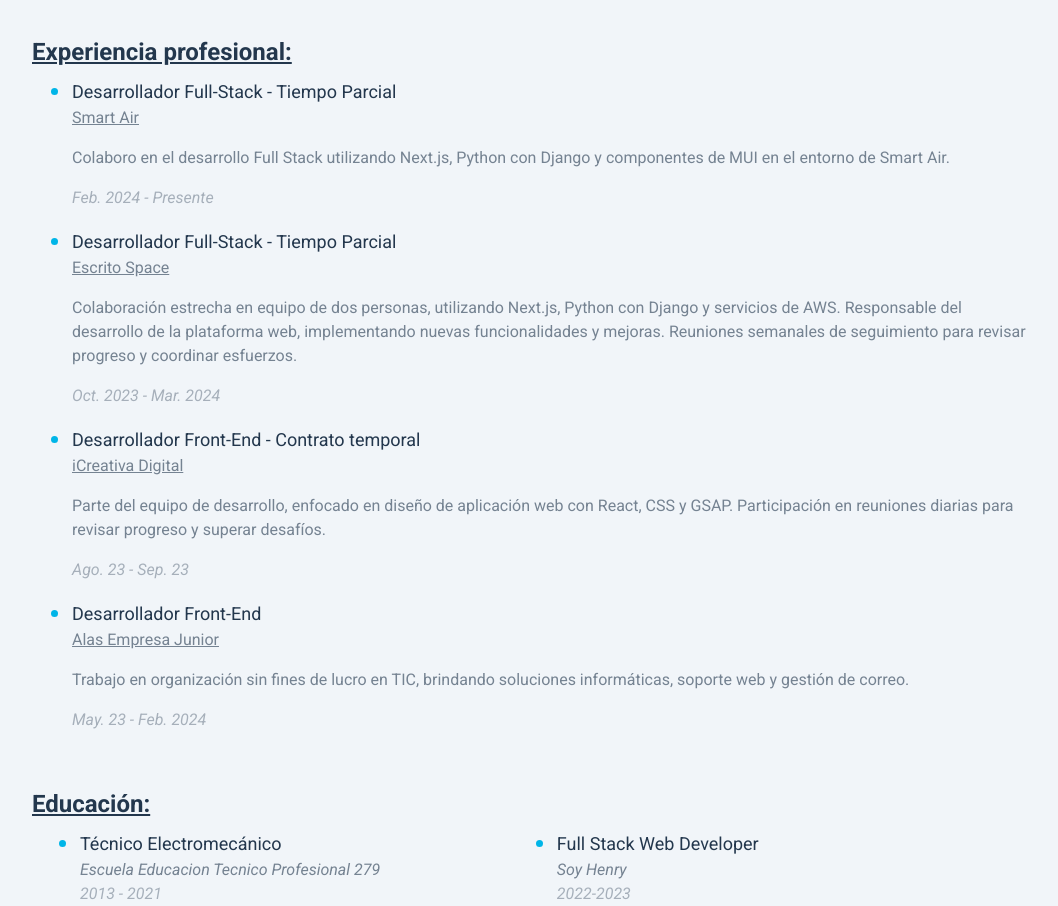
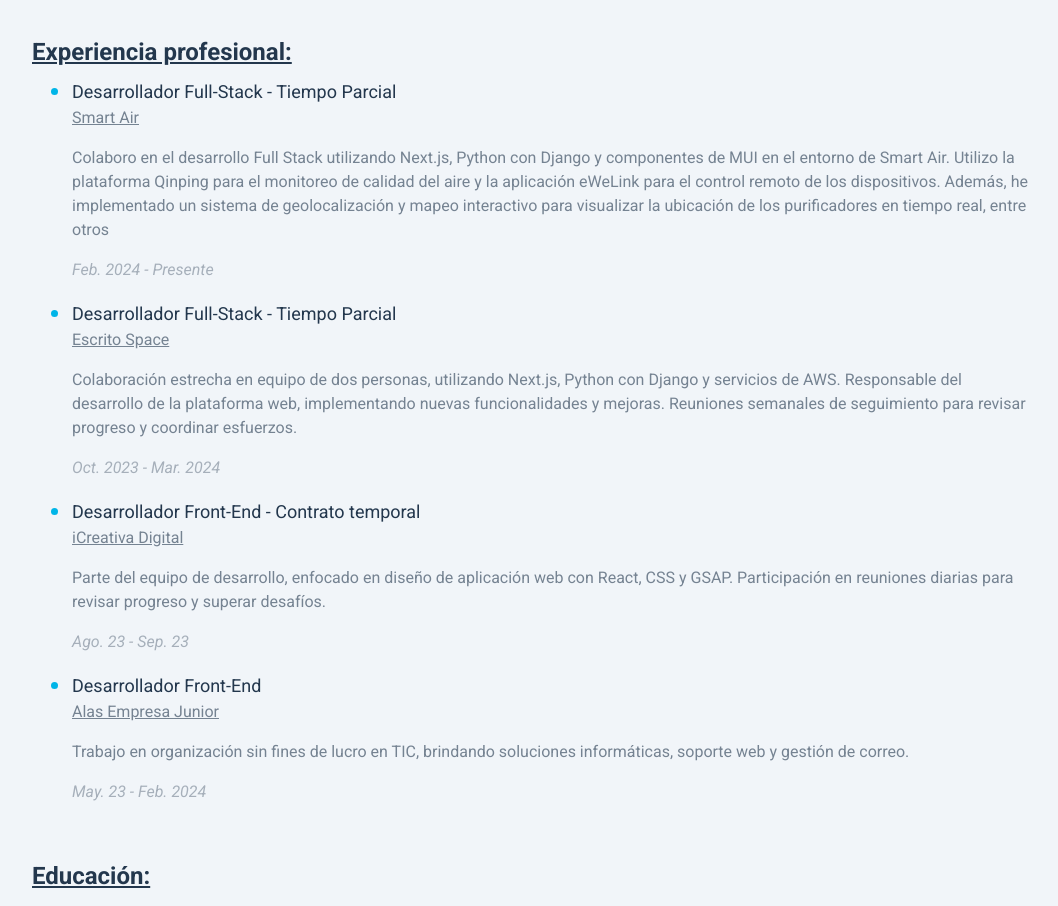
Before and after one commit to adrian4058/Portfolio, a React (Vite) app: page / in a window 1280 px wide. Shown: the part 1200-2106 px from the top of the page, without its empty margins (108-1166 px from the left). Built offline with nearby package versions, Linux system fonts and the light colour scheme.

Commit message:
Update portfolio

```diff
--- a/src/components/index.js
+++ b/src/components/index.js
@@ -32,7 +32,8 @@
     position: "Desarrollador Full-Stack - Tiempo Parcial",
     since: "Feb. 2024 - Presente",
     company: "Smart Air",
-    detail: "Colaboro en el desarrollo Full Stack utilizando Next.js, Python con Django y componentes de MUI en el entorno de Smart Air."
+    detail:
+      "Colaboro en el desarrollo Full Stack utilizando Next.js, Python con Django y componentes de MUI en el entorno de Smart Air. Utilizo la plataforma Qinping para el monitoreo de calidad del aire y la aplicación eWeLink para el control remoto de los dispositivos. Además, he implementado un sistema de geolocalización y mapeo interactivo para visualizar la ubicación de los purificadores en tiempo real, entre otros",
   },
   {
     position: "Desarrollador Full-Stack - Tiempo Parcial",
```
